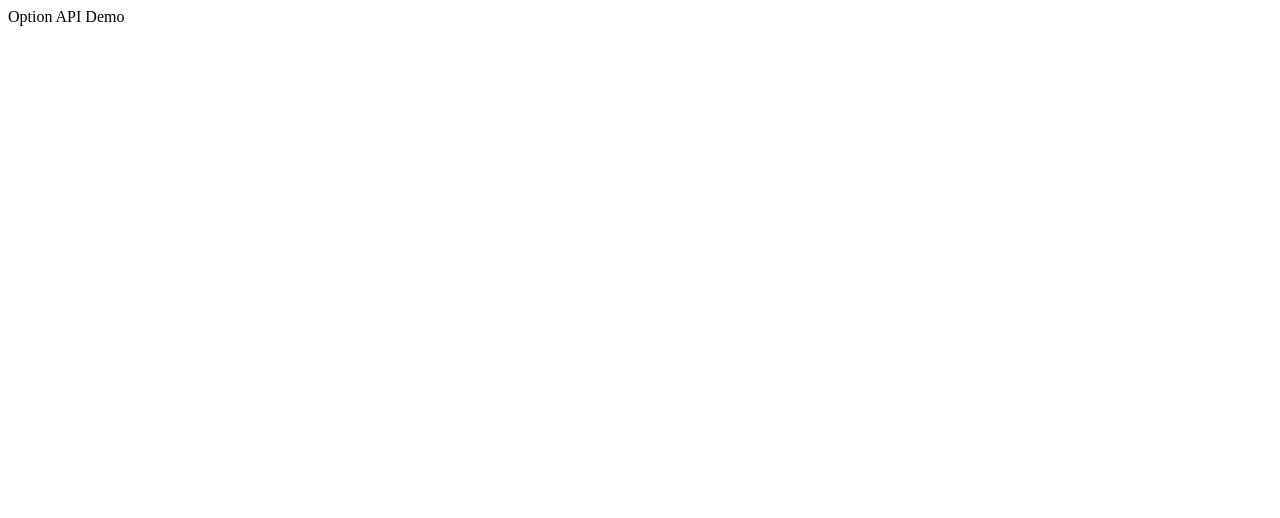
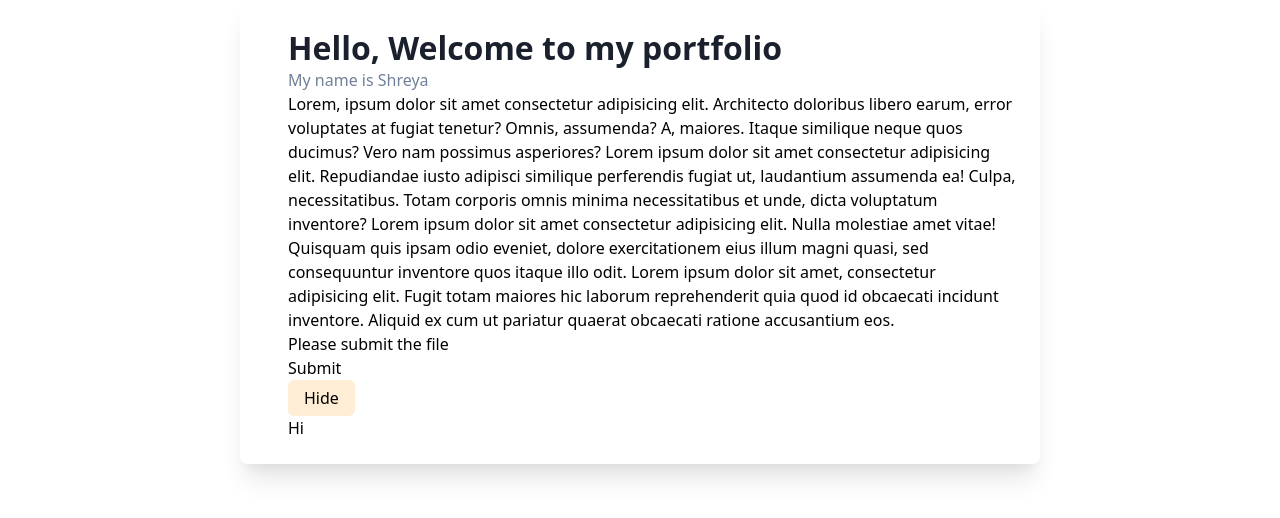
Before and after one commit to shreya2057/vue.js, a plain HTML site: page index.html in a window 1280 px wide. Drawn offline with nearby package versions, Linux system fonts and the light colour scheme.

Commit message:
Vue.js Basic

```diff
--- a/index.html
+++ b/index.html
@@ -5,7 +5,8 @@
         <meta http-equiv="X-UA-Compatible" content="IE=edge">
         <title>Option Api Demo</title>
         <meta name="description" content="">
-        <meta name="viewport" content="width=device-width, initial-scale=1">
+        <meta name="viewport" content="width=device-width, initial-scale=1.0">
+        <script src="https://cdn.tailwindcss.com"></script>
         <link rel="stylesheet" href="">
 
         <!--Import Vue-->
@@ -14,8 +15,48 @@
     </head>
     <body>
         <div id="app">
-            {{ message }}
+            <div class="aboutMe">
+                <div class="aboutMe-content">
+                  <div class="aboutMe-title">
+                    <h1> {{ greetingMessage }} </h1>
+                    </div>
+
+                    <div>
+                        <span class="aboutMe-message"> {{ messages }}</span>
+                    </div>
+
+                    <p>Lorem, ipsum dolor sit amet consectetur adipisicing elit. Architecto doloribus libero earum, error voluptates at fugiat tenetur? Omnis, assumenda? A, maiores. Itaque similique neque quos ducimus? Vero nam possimus asperiores?
+                        Lorem ipsum dolor sit amet consectetur adipisicing elit. Repudiandae iusto adipisci similique perferendis fugiat ut, laudantium assumenda ea! Culpa, necessitatibus. Totam corporis omnis minima necessitatibus et unde, dicta voluptatum inventore?
+                        Lorem ipsum dolor sit amet consectetur adipisicing elit. Nulla molestiae amet vitae! Quisquam quis ipsam odio eveniet, dolore exercitationem eius illum magni quasi, sed consequuntur inventore quos itaque illo odit.
+                        Lorem ipsum dolor sit amet, consectetur adipisicing elit. Fugit totam maiores hic laborum reprehenderit quia quod id obcaecati incidunt inventore. Aliquid ex cum ut pariatur quaerat obcaecati ratione accusantium eos.
+                    </p>
+
+                    <div>{{ alert }}</div>
+
+
+                    <button v-on:click="alert=submitted">Submit</button>
+
+
+
+                    <div w-8.5>
+                        <button v-on:click="hidden()" class="w-7.5 rounded-md border-2 border-orange-100 px-3.5 py-1 bg-orange-100">Hide</button>
+                    </div>
+
+                    <div v-if="seen">Hi</div>
+
+                </div>
+
+            </div>
+
+
+
+
+
+
+
         </div>
+
+
 
         <!--Import Vue app-->
         <script src="vue.js"></script>
@@ -25,4 +66,31 @@
             const mountedApp = app.mount("#app")
         </script>
     </body>
+
+    <style>
+        .aboutMe {
+            max-width: 50rem;
+            margin: 0 auto;
+            padding: 1.5rem;
+            border-radius: 0.5rem;
+            background-color: #fff;
+            box-shadow: 0 20px 25px -5px rgba(0, 0, 0, 0.1), 0 10px 10px -5px rgba(0, 0, 0, 0.04);
+        }
+
+        .aboutMe-content {
+            margin-left: 1.5rem;
+            padding-top: 0.25rem;
+        }
+        .aboutMe-title {
+            color: #1a202c;
+            font-size: 2rem;
+            font-weight: bold;
+            line-height: 1.25;
+        }
+        .aboutMe-message {
+            color: #718096;
+            font-size: 1rem;
+            line-height: 1.5;
+        }
+      </style>
 </html>
--- a/vue.js
+++ b/vue.js
@@ -1,7 +1,29 @@
 const app = Vue.createApp({
-    data:function(){
-       return {
-        message: 'Option API Demo',
-       }
+    data: function(){
+        return {
+            greetingMessage: "Hello, Welcome to my portfolio",
+            message: "My name is ",
+            name: "Shreya",
+            seen: true,
+            submitted: "Thank you for submitting",
+            alert: "Please submit the file"
+        }
     },
+
+    methods:{
+        hidden(){
+            if(this.seen==true){
+                this.seen=false
+            }
+            else{
+                this.seen=true
+            }
+        }
+    },
+
+    computed: {
+        messages(){
+            return this.message + this.name
+        }
+    }
 })
```
